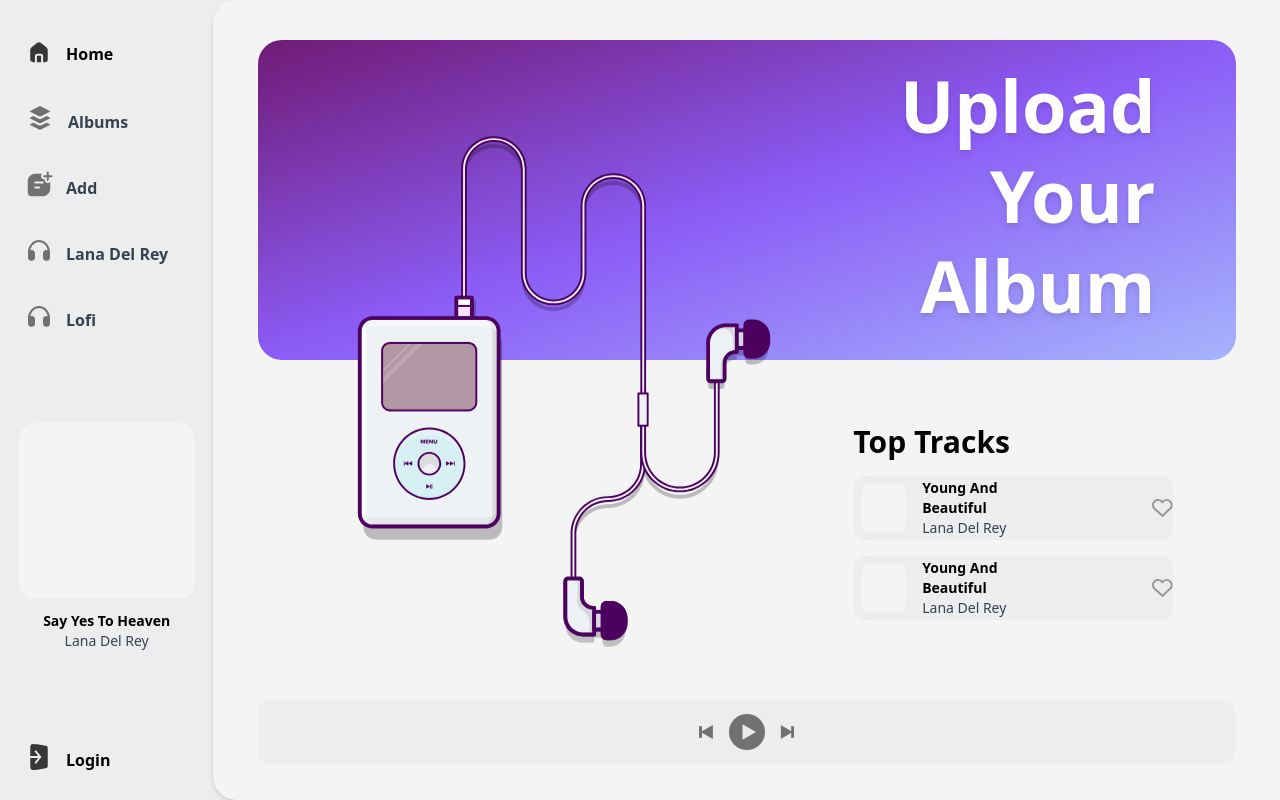
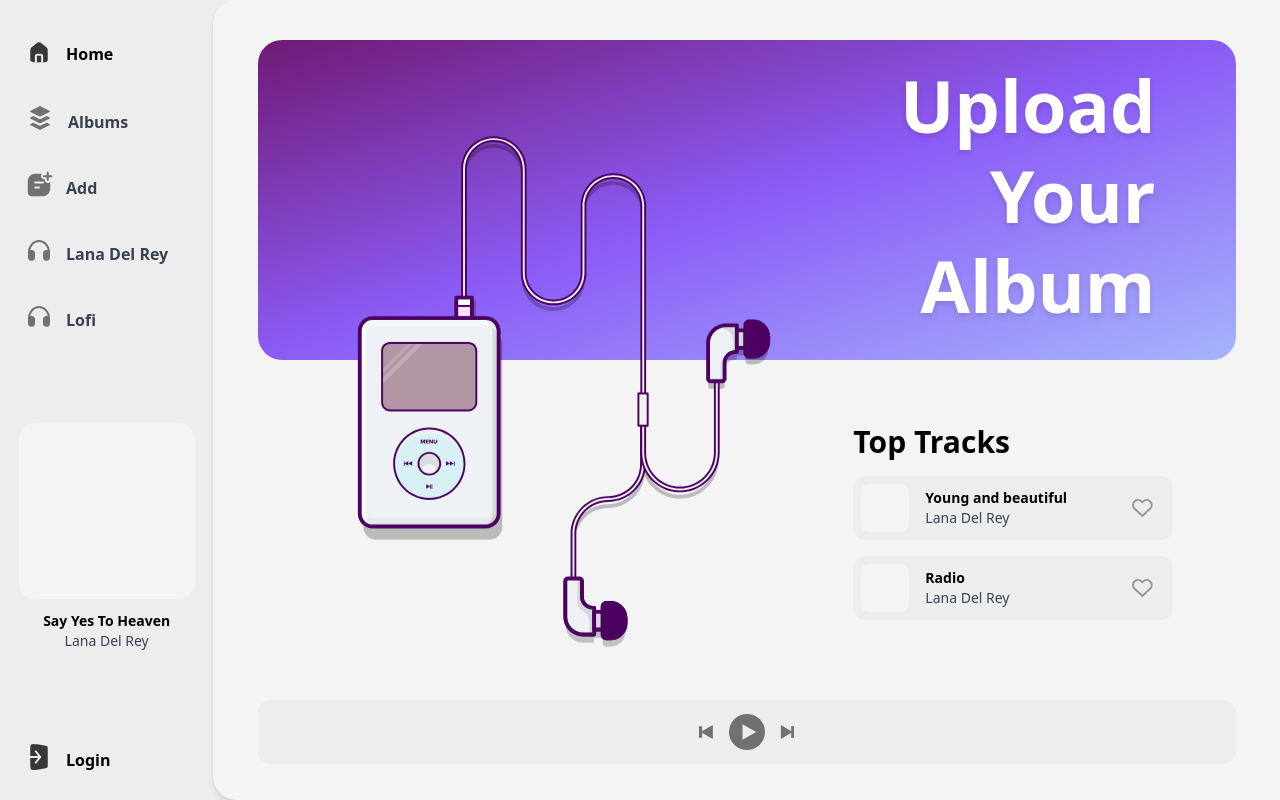
Before and after one commit to Aletheie/MusicPage, a React (Vite) app: page / in a window 1280 px wide. Built offline with nearby package versions, Linux system fonts and the light colour scheme.

Commit message:
Give Track component props

```diff
--- a/src/components/Track.tsx
+++ b/src/components/Track.tsx
@@ -1,14 +1,21 @@
 import heart from "../assets/heart.svg";
 
-const Track = () => {
+interface Props {
+  author: string;
+  songName: string;
+}
+
+const Track = ({ songName, author }: Props) => {
   return (
     <div className="w-8/12 mt-4 h-16 rounded-xl bg-[#ededed] flex items-center">
       <div className="bg-[#f4f4f4] w-12 h-12 rounded-lg ml-2"></div>
       <div className=" text-sm ml-4">
-        <p>Young And Beautiful</p>
-        <p className="text-gray-700 font-medium">Lana Del Rey</p>
+        <p>{songName}</p>
+        <p className="text-gray-700 font-medium">{author}</p>
       </div>
-      <img className="ml-24" src={heart} alt="heart" />
+      <div className="ml-auto mr-5">
+        <img src={heart} alt="heart" />
+      </div>
     </div>
   );
 };
--- a/src/components/TrackList.tsx
+++ b/src/components/TrackList.tsx
@@ -4,8 +4,8 @@ const TrackList = () => {
   return (
     <div className=" text-left ml-[60%] mt-16 font-bold text-3xl w-[45%] ">
       <p className="">Top Tracks</p>
-      <Track />
-      <Track />
+      <Track songName="Young and beautiful" author="Lana Del Rey" />
+      <Track songName="Radio" author="Lana Del Rey" />
     </div>
   );
 };
```
